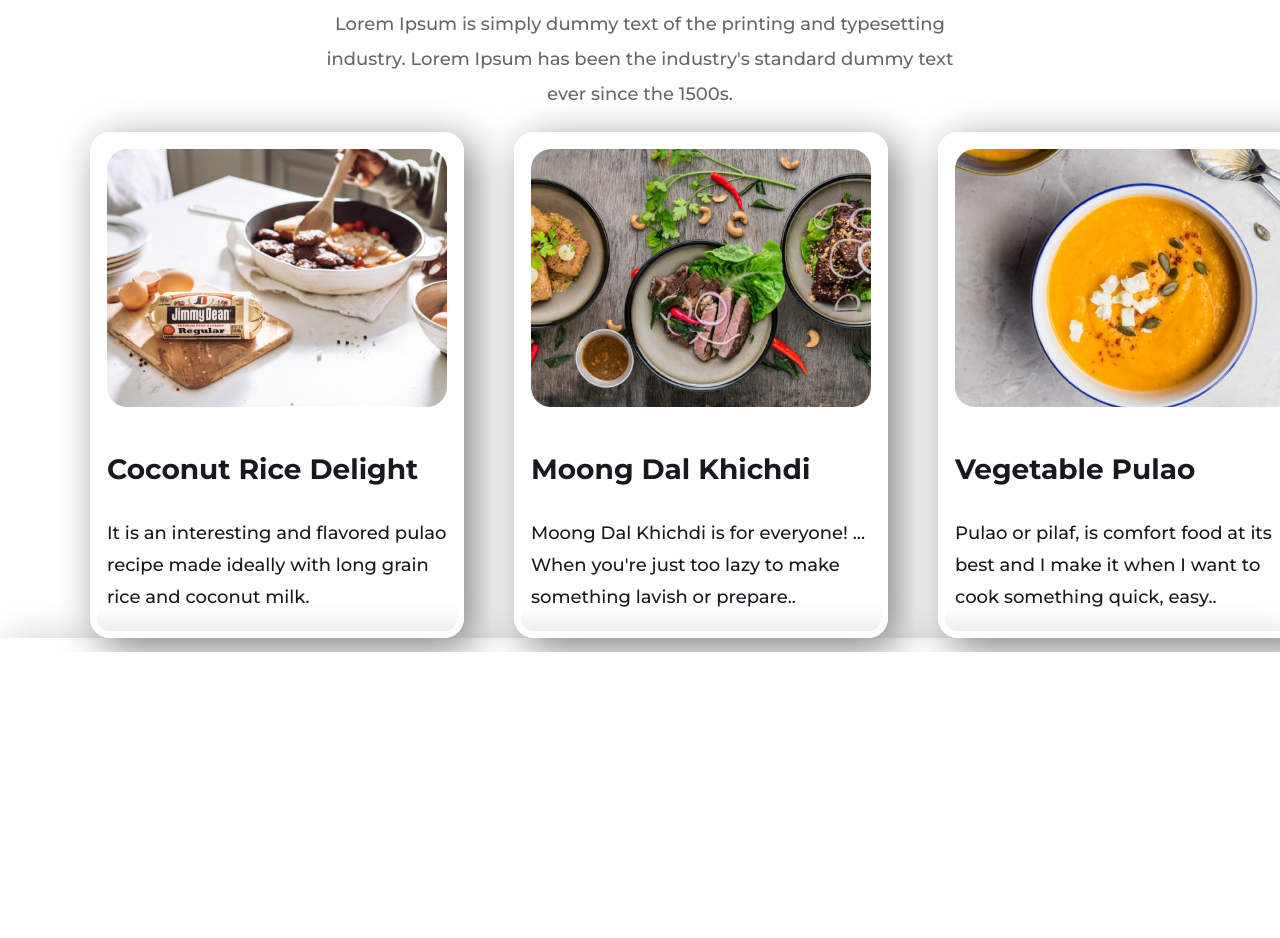
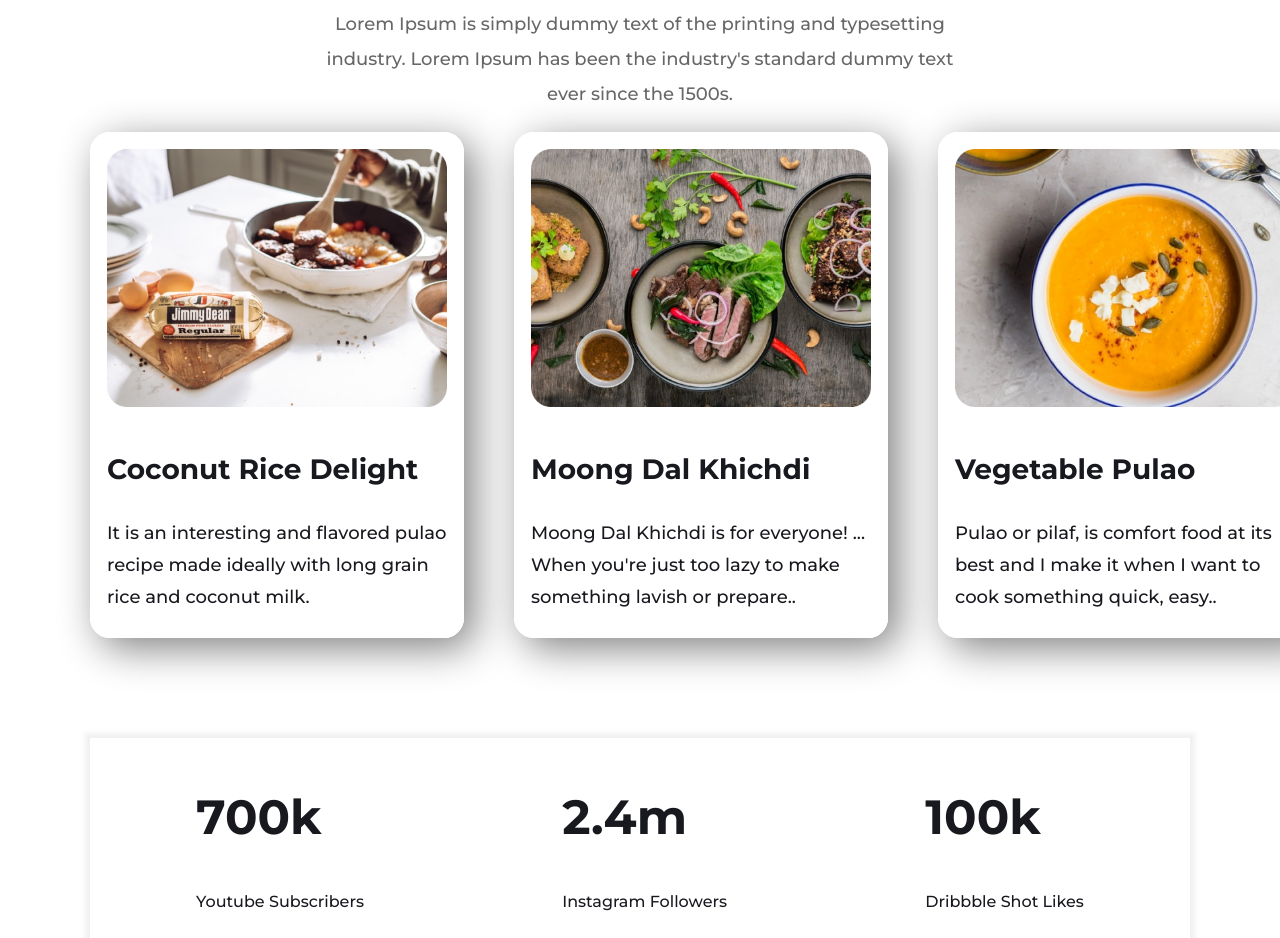
Before and after one commit to shaif-uddin/food-network, a plain HTML site: page index.html in a window 1280 px wide. Shown: the part 1580-2518 px from the top of the page. Before the commit the page ends 2232 px from the top, so only its background shows below. Drawn offline with Linux system fonts and the light colour scheme.

Commit message:
Milestone Section Complete

```diff
--- a/index.html
+++ b/index.html
@@ -65,9 +65,22 @@
             </div>
         </div><!-- END OF receipe-item -->
     </section><!-- END OF receipe section -->
-    <section class="milestone">
-
-    </section>
+    <section class="milestone-row">
+        <div class="milestone-container">
+            <div class="milestone-item">
+                <h1>700k</h1>
+                <p>Youtube Subscribers</p>
+            </div>
+            <div class="milestone-item">
+                <h1>2.4m</h1>
+                <p>Instagram Followers</p>
+            </div>
+            <div class="milestone-item">
+                <h1>100k</h1>
+                <p>Dribbble Shot Likes</p>
+            </div>
+        </div>
+    </section><!-- END OF milestone section -->
 </body>
 
 </html>
--- a/style.css
+++ b/style.css
@@ -96,6 +96,7 @@ body{
     padding: 0 90px;
     display: flex;
     margin-top: 20px;
+    margin-bottom: 100px;
 }
 .receipe-item h3{
 font-weight: 800;
@@ -126,9 +127,30 @@ padding: 0 10px;
     border-image-slice: 9;
 }
 /* Milestone Section */
-.milestone{
-    box-shadow: 10px 10px 40px grey;
+.milestone-row{
+    margin: 0 90px;
+}
+.milestone-item{
+    margin: 0 auto;
+}
+.milestone-item h1{
+    font-weight: 700;
+    font-size: 48px;
+    line-height: 64px;
+    color: #18191F;
+}
+.milestone-item p{
+    font-weight: 400;
+    font-size: 16px;
+    line-height: 26px;
+    color: #18191F;
+    text-align: left;
+}
+.milestone-container{
+    box-shadow: 0px 0px 5px 5px #8080801f;
     border: 7px solid;
     border-color: white;
     border-image-slice: 9;
+    display: flex;
 }
+/* Footer Section */
```
